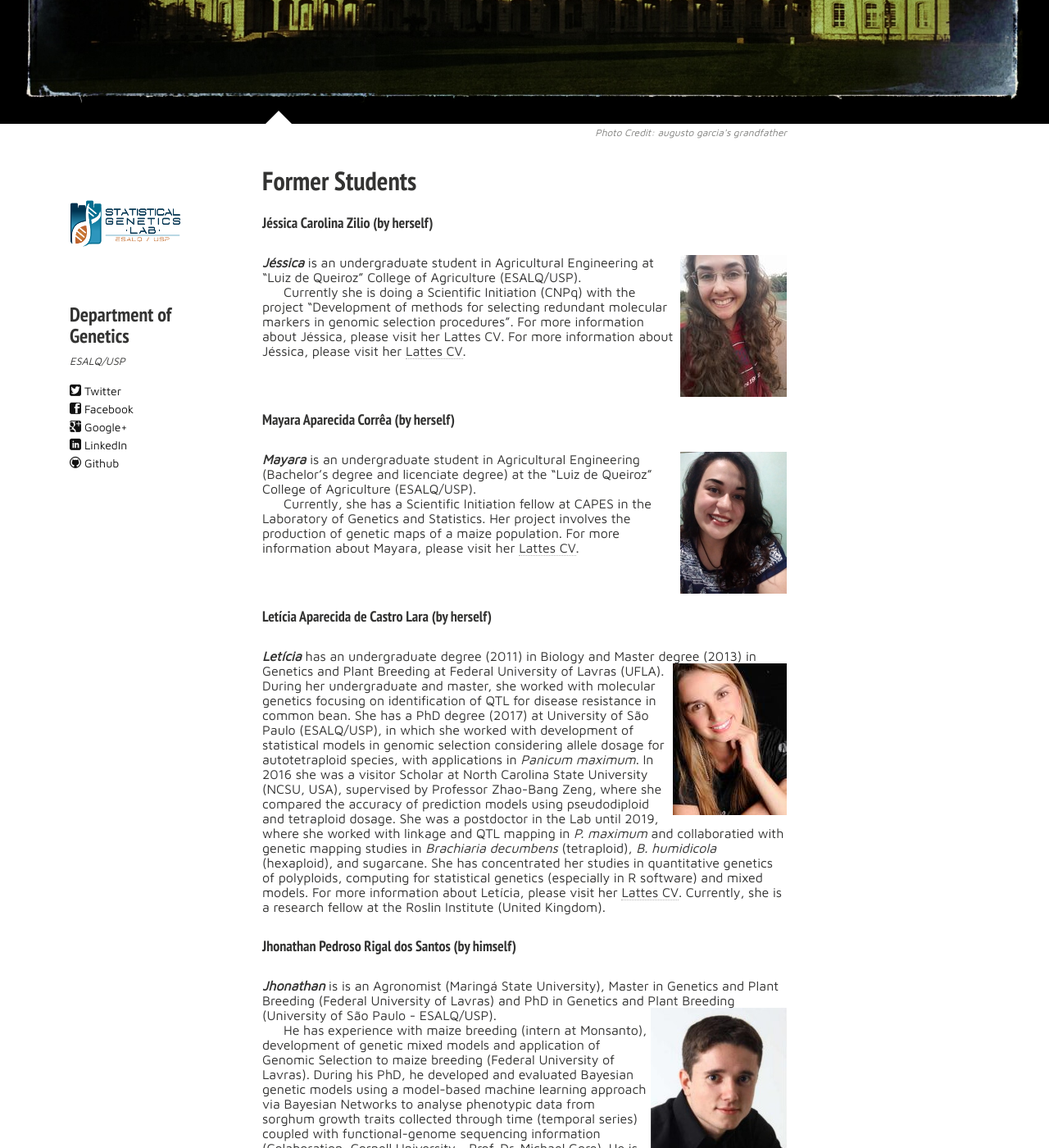
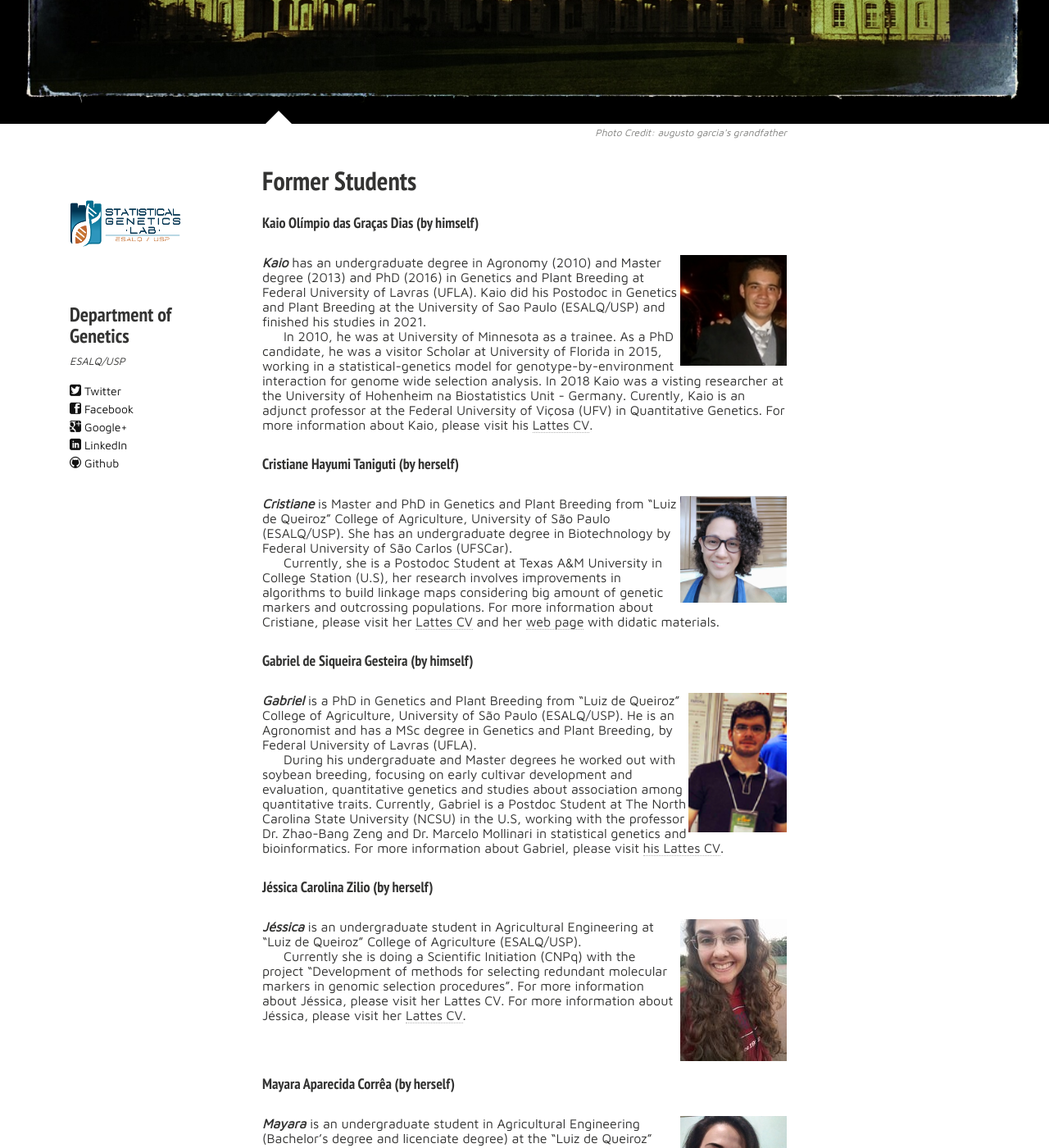
Before and after one commit to statgen-esalq/statgen-esalq.github.io, a Jekyll site: the page built from former-students.md, in a window 1280 px wide and 1400 px high, scrolled down 348 px. Shown: the whole window at 82% size. Built offline with Jekyll 4.4.1, drawn with Linux system fonts in a browser that asks for light colours; nearby versions of some CDN libraries.

Commit message:
Update former-students.md

```diff
--- a/former-students.md
+++ b/former-students.md
@@ -11,6 +11,24 @@ image:
   creditlink: http://augusto-garcia.github.io/
 ---
 
+#### Kaio Olímpio das Graças Dias (by himself)
+
+ <img src="{{ site.url }}/images/Kaio.jpg" width="130">{: .image-pull-right} _**Kaio**_ has an undergraduate degree in Agronomy (2010) and Master degree (2013) and PhD (2016) in Genetics and Plant Breeding at Federal University of Lavras (UFLA). Kaio did his Postodoc in Genetics and Plant Breeding at the University of Sao Paulo (ESALQ/USP) and finished his studies in 2021.
+
+In 2010, he was at University of Minnesota as a trainee. As a PhD candidate, he was a visitor Scholar at University of Florida in 2015, working in a statistical-genetics model for genotype-by-environment interaction for genome wide selection analysis. In 2018 Kaio was a visting researcher at the University of Hohenheim na Biostatistics Unit - Germany. Curently, Kaio is an adjunct professor at the Federal University of Viçosa (UFV) in Quantitative Genetics. For more information about Kaio, please visit his [Lattes CV](http://lattes.cnpq.br/7079781475856604).
+
+
+#### Cristiane Hayumi Taniguti (by herself)
+
+<img src="{{ site.url }}/images/Cristiane.jpeg" width="130">{: .image-pull-right} _**Cristiane**_  is Master and PhD in Genetics and Plant Breeding from "Luiz de Queiroz" College of Agriculture, University of São Paulo (ESALQ/USP). She has an undergraduate degree in Biotechnology by Federal University of São Carlos (UFSCar).
+
+Currently, she is a Postodoc Student at Texas A&M University in College Station (U.S), her research involves improvements in algorithms to build linkage maps considering big amount of genetic markers and outcrossing populations. For more information about Cristiane, please visit her [Lattes CV](http://lattes.cnpq.br/5351325433180836) and her [web page](http://cristianetaniguti.github.io/) with didatic materials.
+
+#### Gabriel de Siqueira Gesteira (by himself)
+
+<img src="{{ site.url }}/images/Gabriel.jpg" width="120">{: .image-pull-right} _**Gabriel**_ is a PhD in Genetics and Plant Breeding from “Luiz de Queiroz” College of Agriculture, University of São Paulo (ESALQ/USP). He is an Agronomist and has a MSc degree in Genetics and Plant Breeding, by Federal University of Lavras (UFLA).
+
+During his undergraduate and Master degrees he worked out with soybean breeding, focusing on early cultivar development and evaluation, quantitative genetics and studies about association among quantitative traits. Currently, Gabriel is a Postdoc Student at The North Carolina State University (NCSU) in the U.S, working with the professor Dr. Zhao-Bang Zeng and Dr. Marcelo Mollinari in statistical genetics and bioinformatics. For more information about Gabriel, please visit [his Lattes CV](http://lattes.cnpq.br/3234001848993741).
 
 
 #### Jéssica Carolina Zilio (by herself)
```
